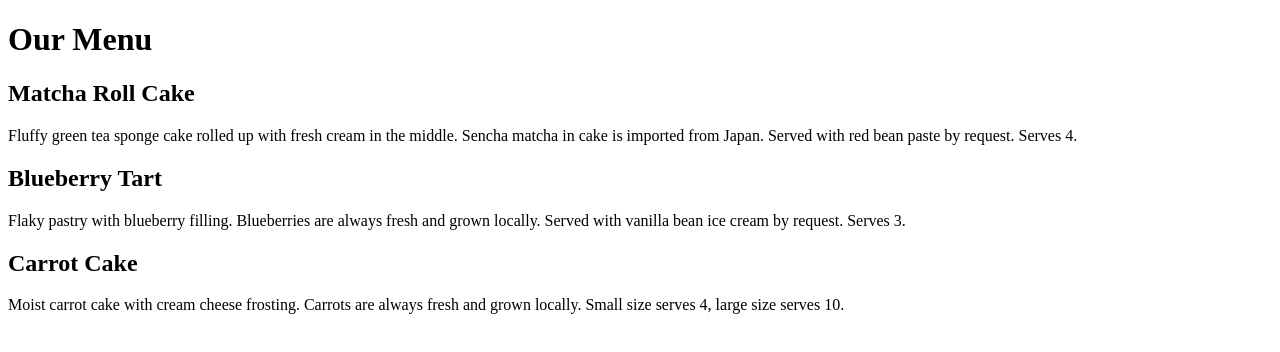
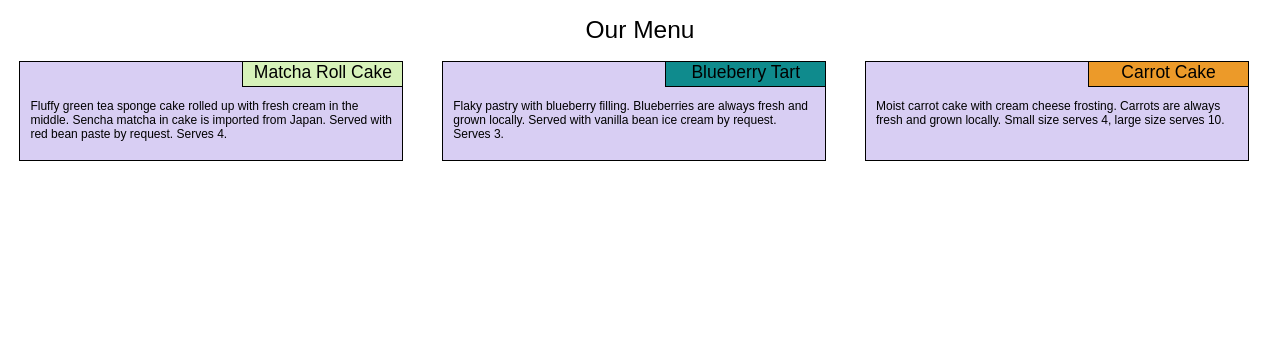
Before and after one commit to divsquid/coursera-test, a plain HTML site: page site/mod2-solution/index.html in a window 1280 px wide. Drawn offline with Linux system fonts and the light colour scheme; the site is published under a folder, as on GitHub Pages, so addresses that start at the root find nothing.

Commit message:
Revised link to CSS file.

```diff
--- a/site/mod2-solution/index.html
+++ b/site/mod2-solution/index.html
@@ -4,7 +4,7 @@
 	<meta charset="utf-8">
 	<meta name="viewport" content="width=device-width, initial-scale=1">
 	<title>Restaurant Site</title>
-	<link rel="stylesheet" href="/css/mod2.css">
+	<link rel="stylesheet" href="css/mod2.css">
 </head>
 <body>
 	<h1>Our Menu</h1>
```
